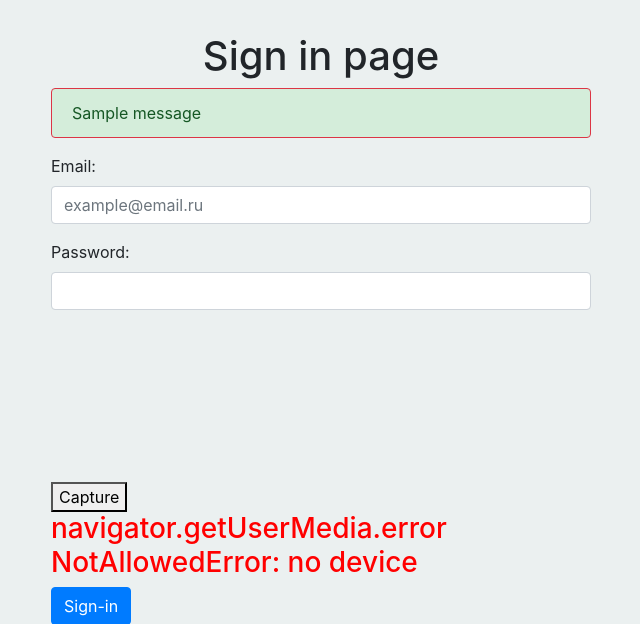
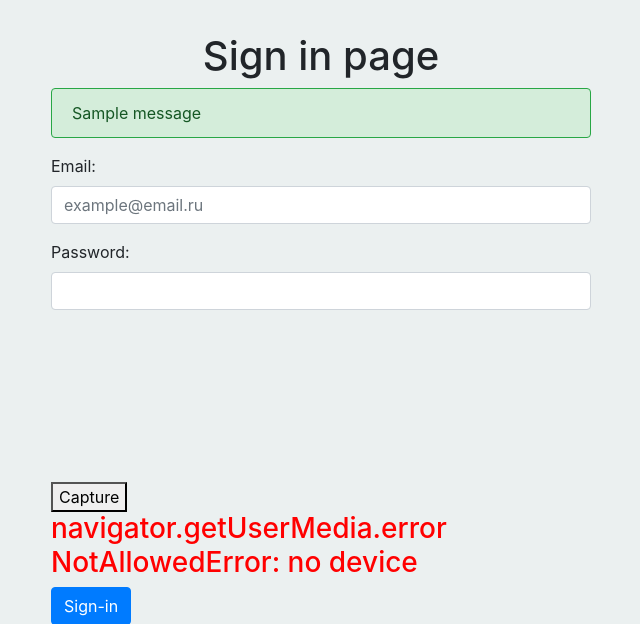
Before and after one commit to IvanPostu/flask-web-forum, a Flask app: page /auth/ in a window 1280 px wide. Shown: the part 56-680 px from the top of the page, without its empty margins (319-959 px from the left). Run offline with Flask 2, Linux system fonts and the light colour scheme; tables that the repository leaves empty hold one stand-in row (values such as "Sample post"); one stand-in notice (Sample message) is shown; parts of the project's set-up code (start-up, migrations or seed data) failed here and were passed over; some libraries are stand-ins or nearby versions.

Commit message:
Sign-in alert changed, added success message on sign-up.

```diff
--- a/web-application/blueprints/auth/auth_blueprint.py
+++ b/web-application/blueprints/auth/auth_blueprint.py
@@ -47,6 +47,7 @@ def sign_up():
             db.session.add(new_user)
             db.session.commit()
 
+            flash('User has been registrated !!!', 'success')
             return redirect(url_for('auth.sign_in'))
 
     return render_template('auth/sign-up.html')
--- a/web-application/blueprints/auth/templates/auth/sign-in.html
+++ b/web-application/blueprints/auth/templates/auth/sign-in.html
@@ -17,7 +17,7 @@
         {% with messages = get_flashed_messages(with_categories=true) %}
         {% if messages %}
           {% for category, message in messages %}
-              <div class="border border-danger alert alert-{{category}}" role="alert">
+              <div class="border border-{{category}} alert alert-{{category}}" role="alert">
                 {{message}}
               </div>
           {% endfor %}
```
